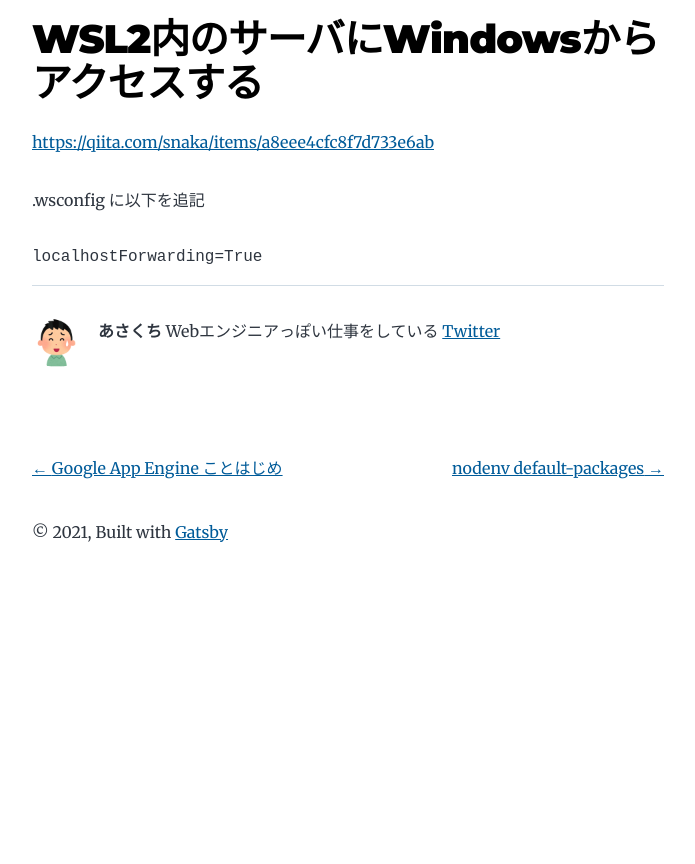
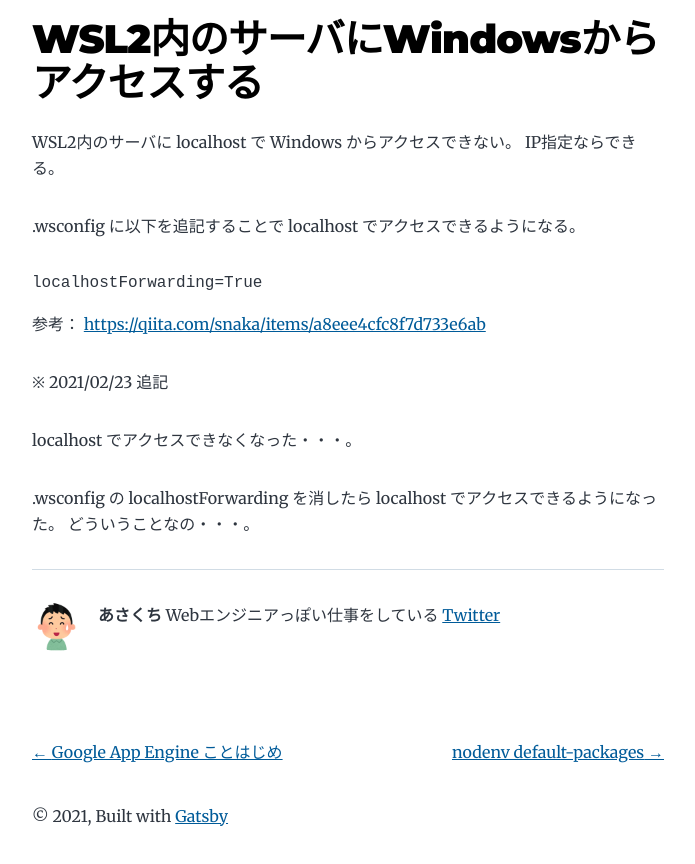
Before and after one commit to asakuchi/blog, a Gatsby site: page /wsl-memo/ in a window 1280 px wide. Shown: the part 1320-2184 px from the top of the page, without its empty margins (292-987 px from the left). Before the commit the page ends 1928 px from the top, so only its background shows below. Built offline with nearby package versions, Linux system fonts and the light colour scheme; Gatsby itself is replaced by a stand-in of ours; some packages are replaced by stand-ins of ours; code samples lack their colours.

Commit message:
add 2021-02-23

````diff
--- a/content/blog/wsl-memo.md
+++ b/content/blog/wsl-memo.md
@@ -43,10 +43,21 @@ https://answers.microsoft.com/ja-jp/windows/forum/windows8_1-winapps-social/erro
 
 # WSL2内のサーバにWindowsからアクセスする
 
-https://qiita.com/snaka/items/a8eee4cfc8f7d733e6ab
+WSL2内のサーバに localhost で Windows からアクセスできない。
+IP指定ならできる。
 
-.wsconfig に以下を追記
+.wsconfig に以下を追記することで localhost でアクセスできるようになる。
 
 ```
 localhostForwarding=True
 ```
+
+参考：
+https://qiita.com/snaka/items/a8eee4cfc8f7d733e6ab
+
+※ 2021/02/23 追記
+
+localhost でアクセスできなくなった・・・。
+
+.wsconfig の localhostForwarding を消したら localhost でアクセスできるようになった。
+どういうことなの・・・。
````
